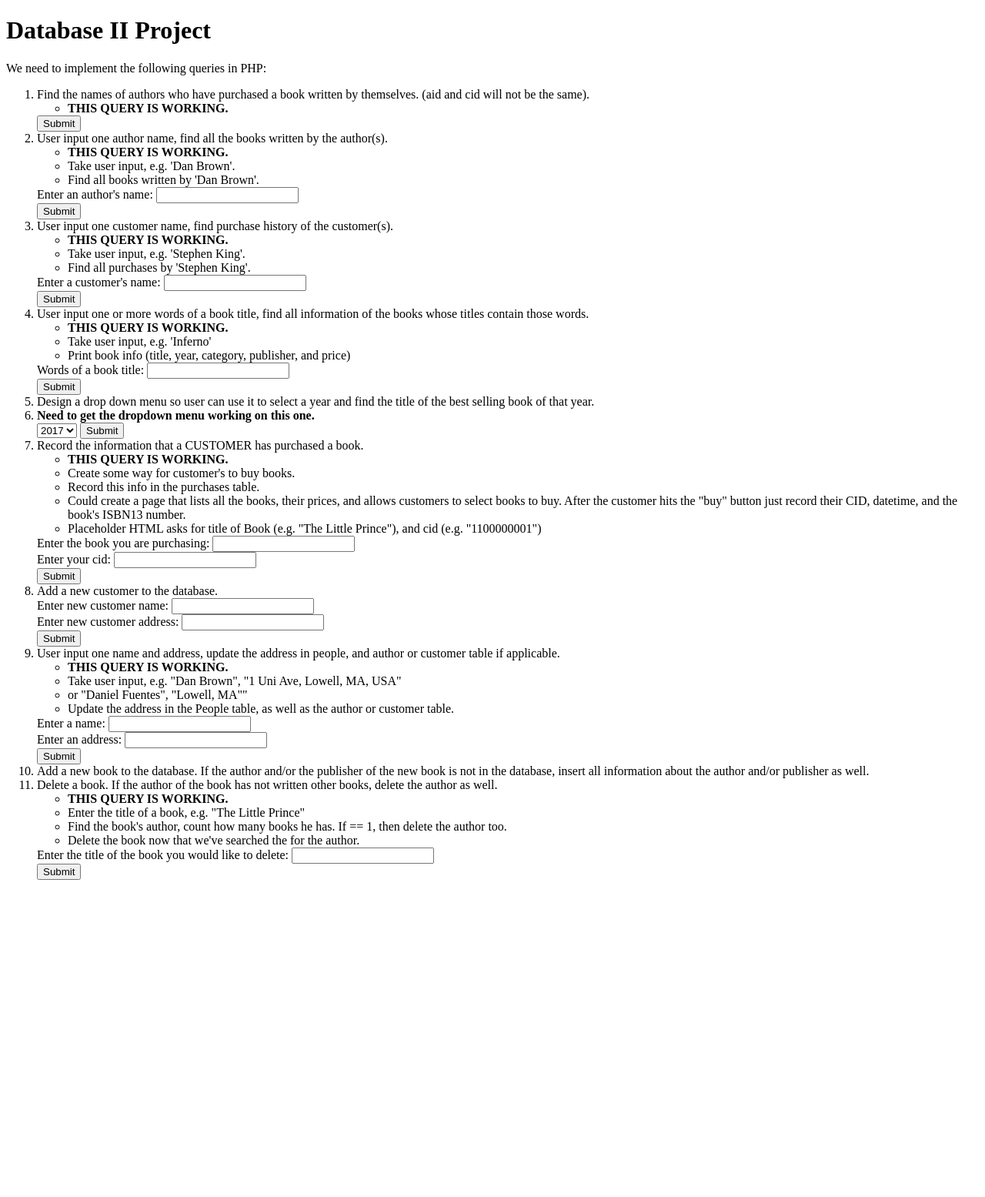
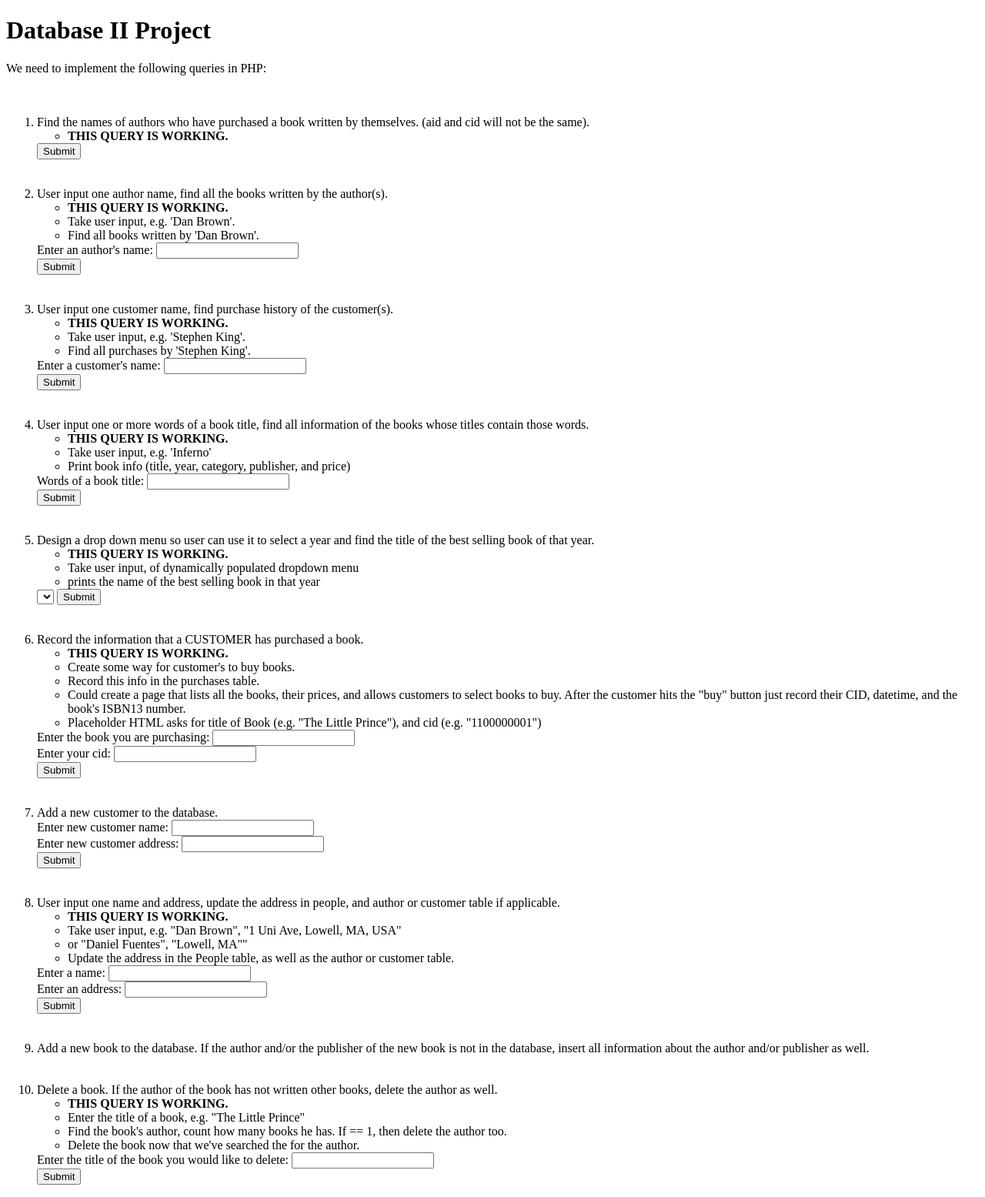
Before and after one commit to cp0153/DB2, a PHP site: page / in a window 1280 px wide. Shown: the whole page at 77% size. Before the commit the page ends 1143 px from the top, so only its background shows below. Run offline with PHP 8.4, Linux system fonts and the light colour scheme; a stand-in replaces the project's code that opens the database connection; lists and menus that the app fills with data are empty.

Commit message:
dropdown menu implemeted changed .html to .php, still working on 7 and 9

```diff
--- a/dml/insert.sql
+++ b/dml/insert.sql
@@ -104,7 +104,7 @@ INSERT INTO `purchase` (`ISBN13`, `cid`, `datetime`) VALUES ('9780385537860', '1
 INSERT INTO `purchase` (`ISBN13`, `cid`, `datetime`) VALUES ('9780385537860', '1100000006', '2016-06-07 08:00:00');
 INSERT INTO `purchase` (`ISBN13`, `cid`, `datetime`) VALUES ('9780385537861', '1100000003', '2015-09-08 05:00:00');
 INSERT INTO `purchase` (`ISBN13`, `cid`, `datetime`) VALUES ('9780385537862', '2', '2015-09-17 06:00:00');
-
+INSERT INTO `purchase` (`ISBN13`, `cid`, `datetime`) VALUES ('9781476754451', '1100000005', '2015-02-21 20:40:30');
 # Insert statements for the Write table
 INSERT INTO `writes` (`ISBN13`, `aid`) VALUES ('9781603092661', '1000000000');
 INSERT INTO `writes` (`ISBN13`, `aid`) VALUES ('9781594633669', '1000000001');
--- a/dml/insert_purchase.sql
+++ b/dml/insert_purchase.sql
@@ -16,3 +16,4 @@ INSERT INTO `purchase` (`ISBN13`, `cid`, `datetime`) VALUES ('9780385537860', '1
 INSERT INTO `purchase` (`ISBN13`, `cid`, `datetime`) VALUES ('9780385537860', '1100000006', '2016-06-07 08:00:00');
 INSERT INTO `purchase` (`ISBN13`, `cid`, `datetime`) VALUES ('9780385537861', '1100000003', '2015-09-08 05:00:00');
 INSERT INTO `purchase` (`ISBN13`, `cid`, `datetime`) VALUES ('9780385537862', '2', '2015-09-17 06:00:00');
+INSERT INTO `purchase` (`ISBN13`, `cid`, `datetime`) VALUES ('9781476754451', '1100000005', '2015-02-21 20:40:30');
--- a/index.html
+++ b/index.php
@@ -13,6 +13,8 @@
 
 <p>We need to implement the following queries in PHP:</p>
 <ol>
+
+    <br><br />
     <!-- Query 1 -->
     <li>Find the names of authors who have purchased a book written by themselves. (aid and cid will not be the same).
     </li>
@@ -23,6 +25,7 @@
         <input type="submit">
     </form>
 
+    <br><br />
     <!-- Query 2 -->
     <li>User input one author name, find all the books written by the author(s).</li><ul>
         <li><b>THIS QUERY IS WORKING.</b></li>
@@ -35,6 +38,7 @@
         <input type="submit">
     </form>
 
+    <br><br />
     <!-- Query 3 -->
     <li>User input one customer name, find purchase history of the customer(s).</li>
     <ul>
@@ -47,6 +51,7 @@
         <input type="submit">
     </form>
 
+    <br><br />
     <!-- Query 4 -->
     <li>User input one or more words of a book title, find all information of the books whose titles contain those
         words.
@@ -62,22 +67,27 @@
         <input type="submit">
     </form>
 
+    <br><br />
     <!-- Query 5 -->
     <li>Design a drop down menu so user can use it to select a year and find the title of the best selling book of that
         year.
+        <ul>
+            <li><b>THIS QUERY IS WORKING.</b></li>
+            <li>Take user input, of dynamically populated dropdown menu</li>
+            <li>prints the name of the best selling book in that year</li>
+        </ul>
     </li>
 
-    <li><b>Need to get the dropdown menu working on this one.</b></li>
 
     <form action="php/5_dropdown.php" method="post">
-        <select name="years">
-            <option value="2017">2017</option>
-            <option value="2016">2016</option>
-            <option value="2015">2015</option>
-        </select>
+            <select name="years">
+                <?php include ('php/dropdown_menu.php'); ?>
+                </select>
+
         <input type="submit">
     </form>
 
+    <br><br />
     <!-- Query 6 -->
     <li>Record the information that a CUSTOMER has purchased a book.</li>
     <ul>
@@ -94,6 +104,7 @@
         <input type="submit">
     </form>
 
+    <br><br />
     <!-- Query 7 -->
     <li>Add a new customer to the database.</li>
     <form action="php/7_new_customer.php" method="post">
@@ -102,6 +113,7 @@
         <input type="submit">
     </form>
 
+    <br><br />
     <!-- Query 8 -->
     <li>User input one name and address, update the address in people, and author or customer table if applicable.</li>
     <ul>
@@ -117,11 +129,13 @@
         <input type="submit">
     </form>
 
+    <br><br />
     <!-- Query 9 -->
     <li>Add a new book to the database. If the author and/or the publisher of the new book is not in the database,
         insert all information about the author and/or publisher as well.
     </li>
 
+    <br><br />
     <!-- Query 10 -->
     <li>Delete a book. If the author of the book has not written other books, delete the author as well.</li>
     <ul>
--- a/php/5_dropdown.php
+++ b/php/5_dropdown.php
@@ -7,8 +7,8 @@
  * Design a drop down menu so user can use it to select a year and find the title of the best selling book of that year.
  */
 
-$year = $_POST['years'];
-echo "The year the user select is: <b><u>$year</u></b> <br><br>";
+$year = $_POST['year'];
+echo "The year the user selected is: <b><u>$year</u></b> <br><br>";
 
 $my_conn = mysqli_connect("localhost", "root", "", "bookdb");
 
--- a/php/7_new_customer.php
+++ b/php/7_new_customer.php
@@ -26,6 +26,8 @@ if (!$my_conn) {
     exit;
 }
 
+// check if new customer is already in the people database, if not create entry
+
 // this collects all of purchase history of the name provided
 $query = "INSERT INTO `customer` (`cid`, `name`, `address`) VALUES ('" . $cid . "', '" . $name . "', '" . $address . "')";
 $result = mysqli_query($my_conn, $query) or die (mysqli_error($my_conn) . 'Query failed: ');
```
